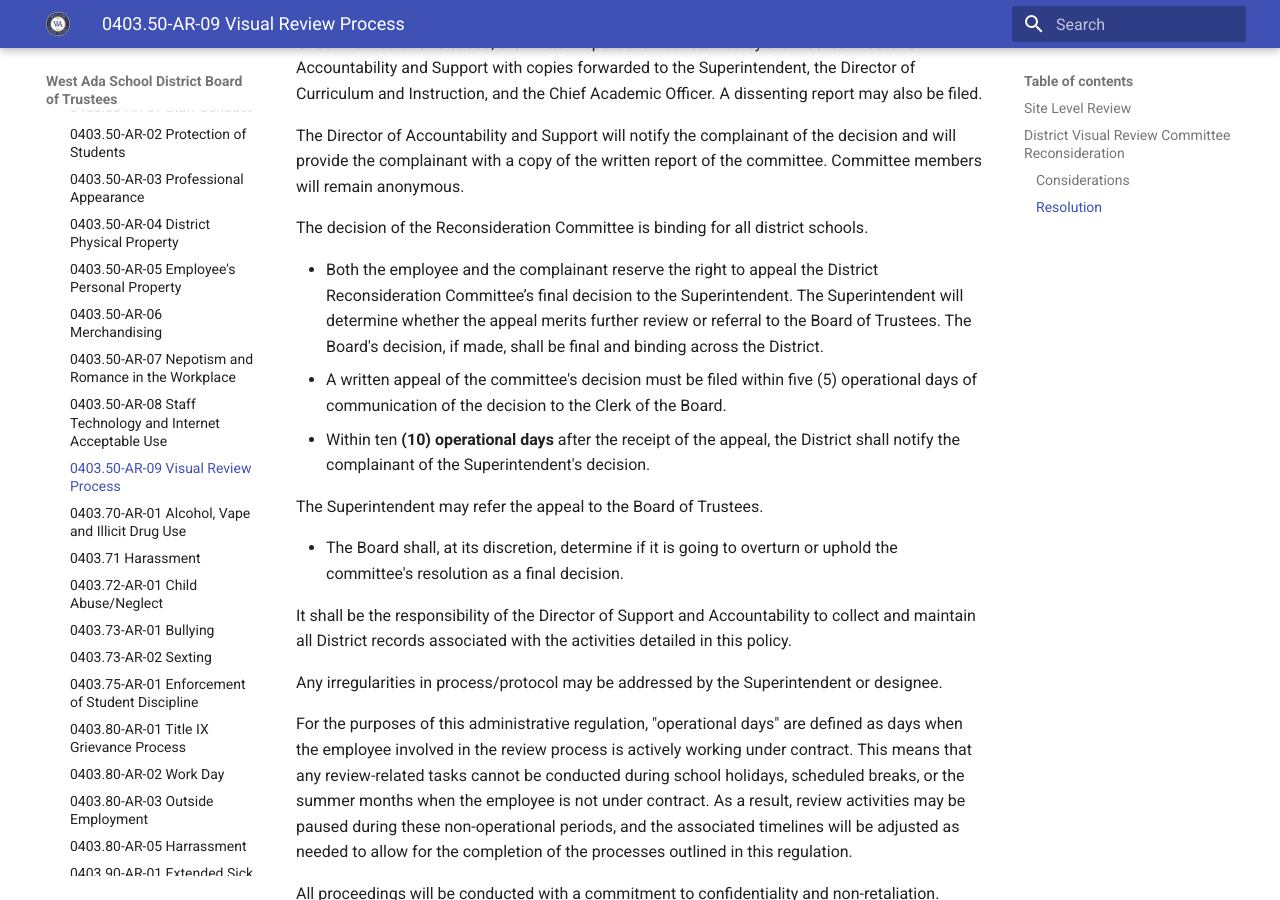
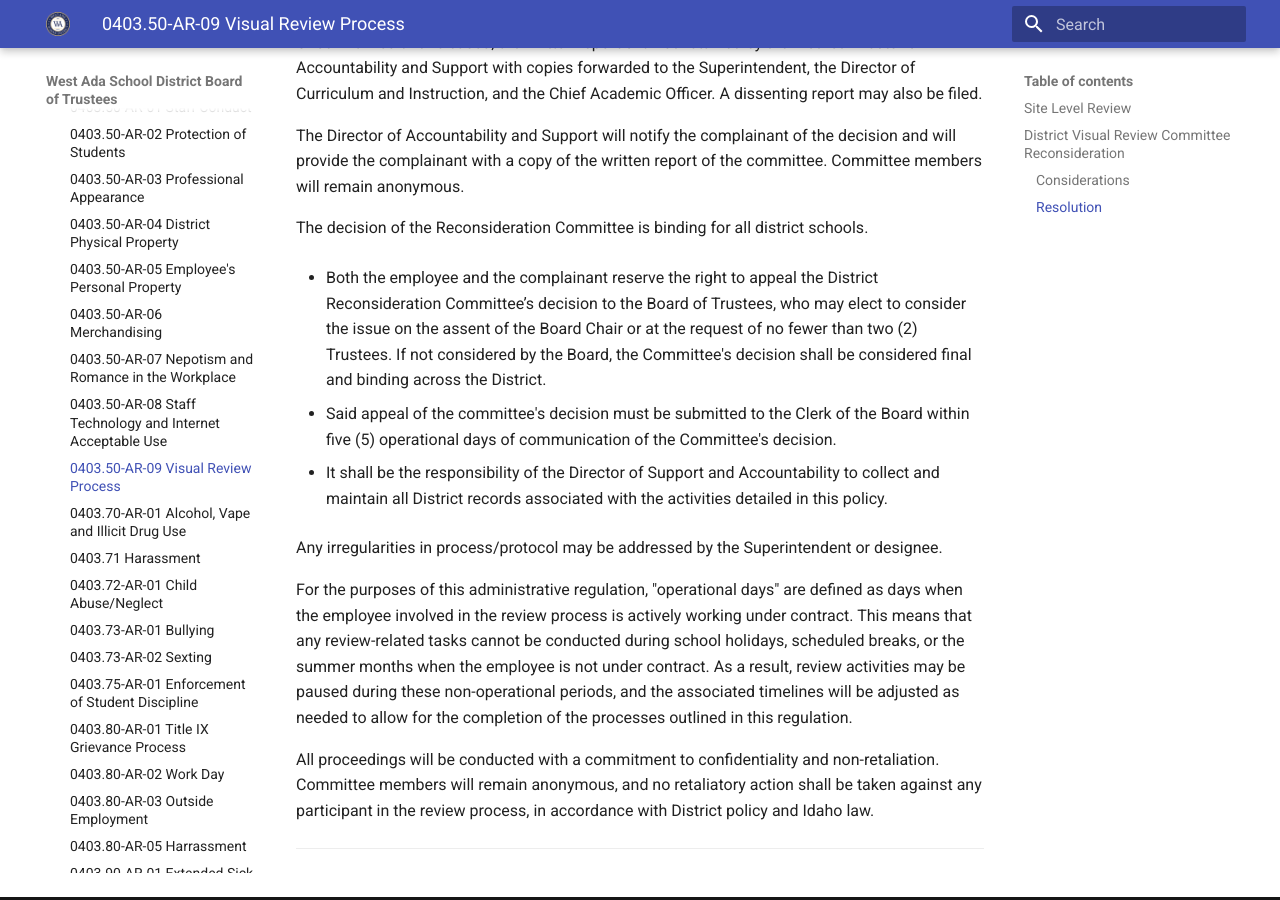
Before and after one commit to westada/section-400-hr-policy-review, an MkDocs documentation site: the page built from docs/regulations/0400-Staff/0403.50-AR-09.md, in a window 1280 px wide and 900 px high, scrolled down 2980 px. Built offline with MkDocs 1.6.1 and Material for MkDocs 9.7.7, drawn with Linux system fonts in a browser that asks for light colours.

Commit message:
update visual review process
This updates the visual review process to clarify that the Board has final authority on all committee decisions.

```diff
--- a/docs/regulations/0400-Staff/0403.50-AR-09.md
+++ b/docs/regulations/0400-Staff/0403.50-AR-09.md
@@ -72,15 +72,11 @@ The Director of Accountability and Support will notify the complainant of the de
 
 The decision of the Reconsideration Committee is binding for all district schools.
 
-- Both the employee and the complainant reserve the right to appeal the District Reconsideration Committee’s final decision to the Superintendent. The Superintendent will determine whether the appeal merits further review or referral to the Board of Trustees. The Board's decision, if made, shall be final and binding across the District.
-- A written appeal of the committee's decision must be filed within five (5) operational days of communication of the decision to the Clerk of the Board.
-- Within ten **(10) operational days** after the receipt of the appeal, the District shall notify the complainant of the Superintendent's decision.
+- Both the employee and the complainant reserve the right to appeal the District Reconsideration Committee’s decision to the Board of Trustees, who may elect to consider the issue on the assent of the Board Chair or at the request of no fewer than two (2) Trustees.  If not considered by the Board, the Committee's decision shall be considered final and binding across the District.
 
-The Superintendent may refer the appeal to the Board of Trustees.
+- Said appeal of the committee's decision must be submitted to the Clerk of the Board within five (5) operational days of communication of the Committee's decision.
 
-- The Board shall, at its discretion, determine if it is going to overturn or uphold the committee's resolution as a final decision.
-
-It shall be the responsibility of the Director of Support and Accountability to collect and maintain all District records associated with the activities detailed in this policy.
+-  It shall be the responsibility of the Director of Support and Accountability to collect and maintain all District records associated with the activities detailed in this policy.
 
 Any irregularities in process/protocol may be addressed by the Superintendent or designee.
 
```
